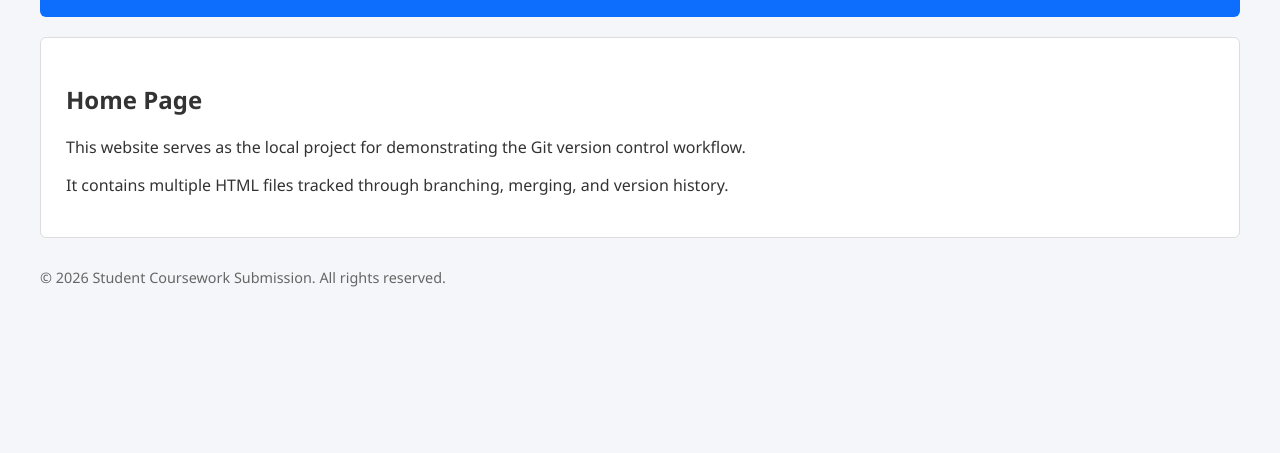
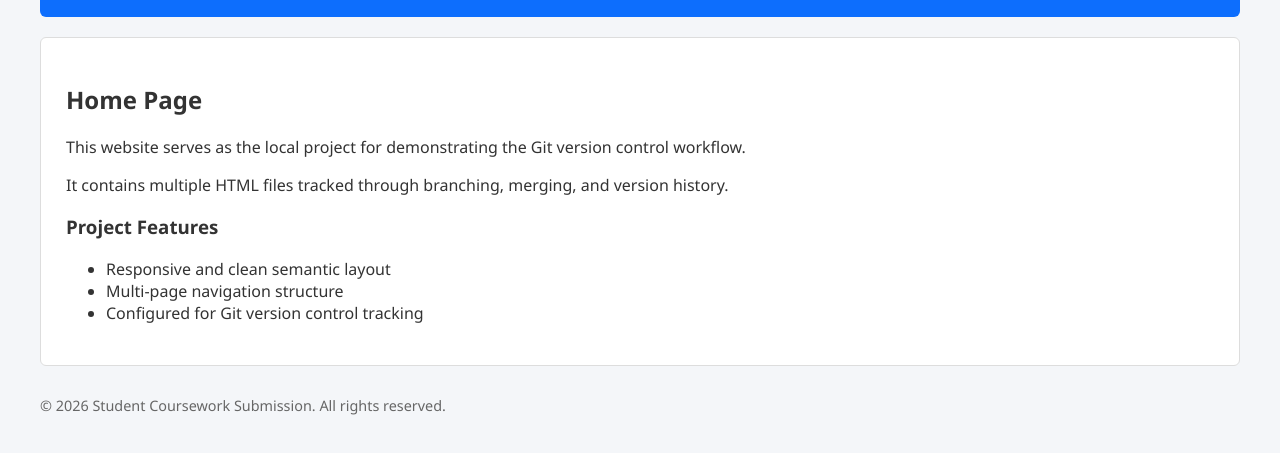
Before and after one commit to cidkagenou198/Git-Workflow-Test-Case-Design, a plain HTML site: page index.html in a window 1280 px wide. Shown: the part 171-624 px from the top of the page. Drawn offline with Linux system fonts and the light colour scheme.

Commit message:
Update index.html: Add project features list

```diff
--- a/index.html
+++ b/index.html
@@ -27,6 +27,13 @@
         <h2>Home Page</h2>
         <p>This website serves as the local project for demonstrating the Git version control workflow.</p>
         <p>It contains multiple HTML files tracked through branching, merging, and version history.</p>
+
+        <h3>Project Features</h3>
+        <ul>
+            <li>Responsive and clean semantic layout</li>
+            <li>Multi-page navigation structure</li>
+            <li>Configured for Git version control tracking</li>
+        </ul>
     </div>
 
     <footer>
```
